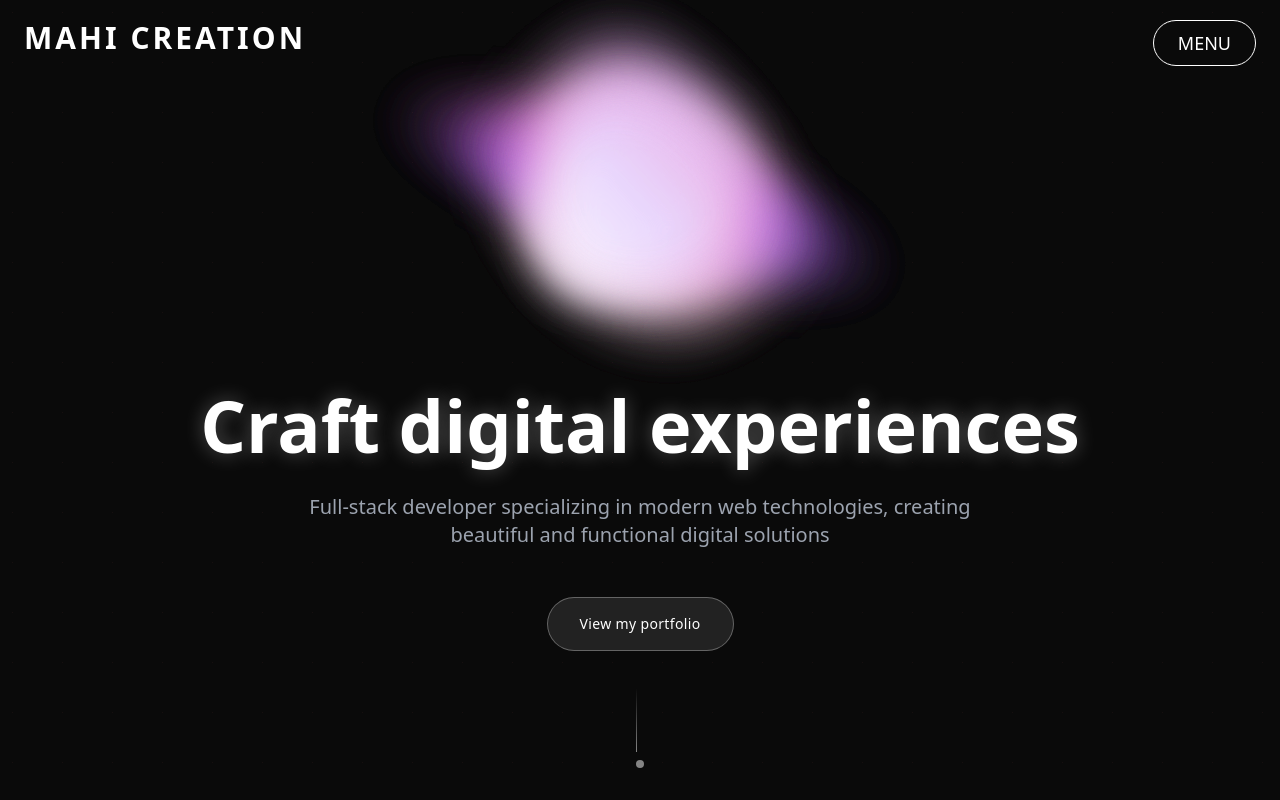
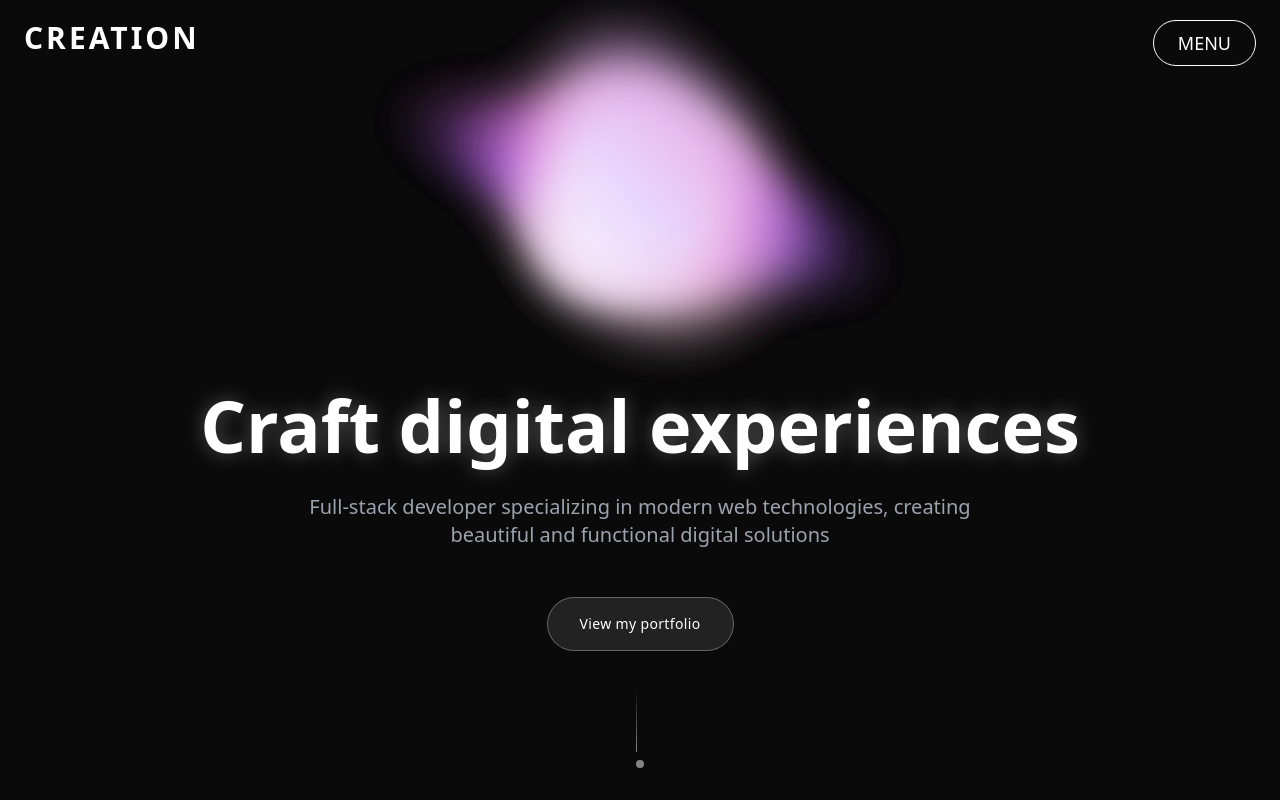
Before and after one commit to shubhampra036/My-live-, a website: page index.html in a window 1280 px wide. Shown: the top 800 px of the page. Drawn offline with nearby package versions, Linux system fonts and the light colour scheme.

Commit message:
Update index.html

```diff
--- a/index.html
+++ b/index.html
@@ -116,7 +116,7 @@
 
 <!-- FIXED TOP LEFT LOGO (ALWAYS VISIBLE) -->
 <div class="fixed top-5 left-6 z-[11000] text-white text-3xl font-semibold tracking-widest">
-  MAHI CREATION
+  CREATION
 </div>
 
 
```
